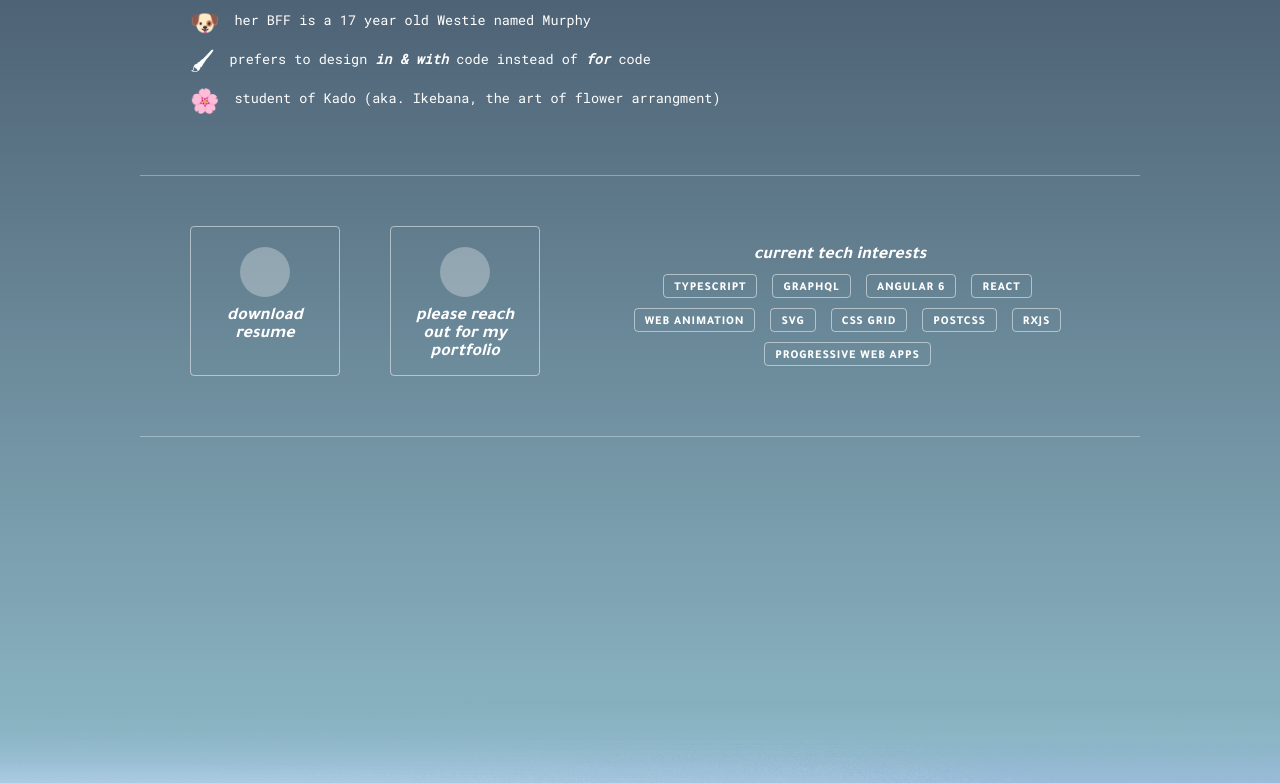
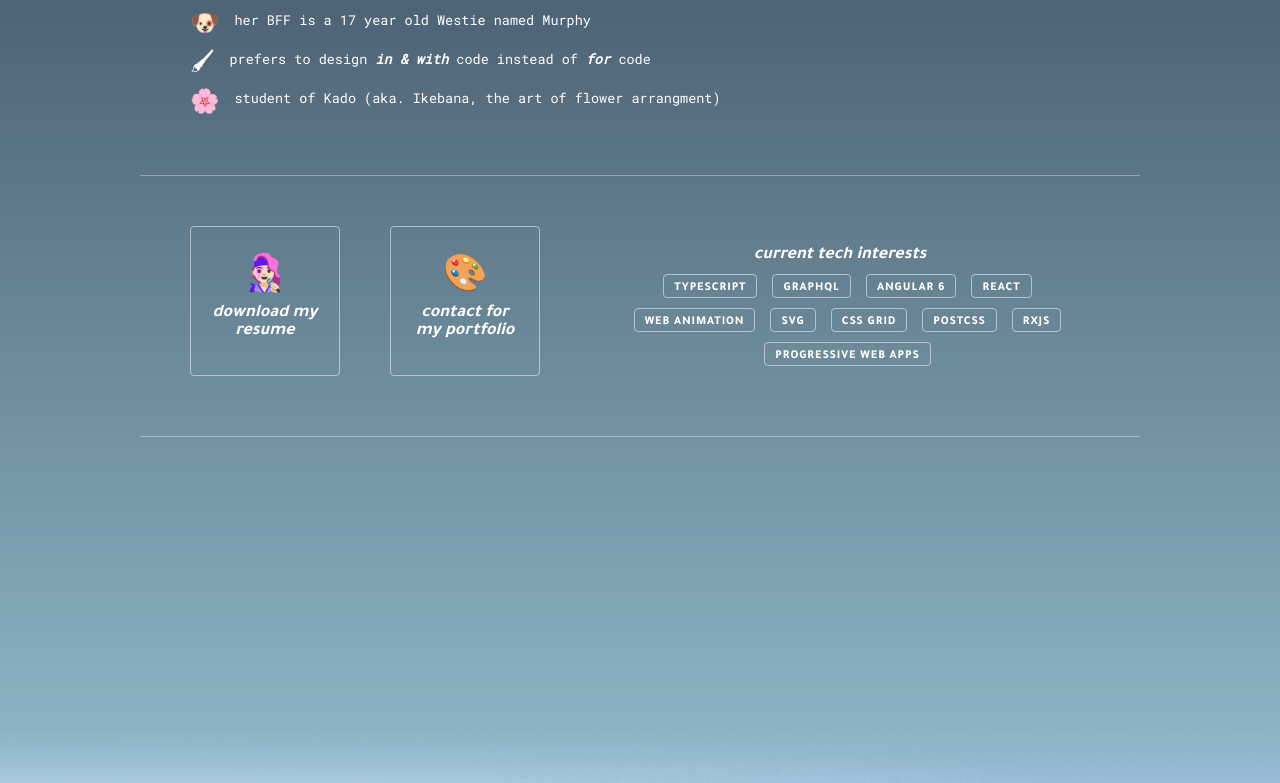
Before and after one commit to seanmcintyre/smcntyr.com, an Angular app: page / in a window 1280 px wide. Shown: the part 662-1445 px from the top of the page. Built offline with nearby package versions, Linux system fonts and the light colour scheme.

Commit message:
animation timings

```diff
--- a/src/app/about/about.component.html
+++ b/src/app/about/about.component.html
@@ -5,8 +5,8 @@
 <!-- <p>She has been incredibly passionate about desing from a young, and she views the discipline far beyond the little shapes on your black mirror or the geometry of a handle thoughtfully selected for a door. Design is cocerned with commuication and interaction of objects—digital and physical. And as the world spins faster, brighter, and louder, she believes the use of design thinking to simplify and elate our environments is of critical importance.</p> -->
 
 <div class="fun">
-  <h3>fun facts about Sean</h3>
   <ul @slideFade>
+    <h3>fun facts about Sean</h3>
     <li>
       <span class="emoji">🧘🏻‍</span>
       <span>buddhist/athe<em>ish</em>, daily meditator</span>
--- a/src/app/about/about.component.scss
+++ b/src/app/about/about.component.scss
@@ -1,15 +1,17 @@
 @keyframes fadeIn {
   0% {
     opacity: 0;
+    transform: scale(0.98);
   }
   100% {
     opacity: 1;
+    transform: scale(1);
   }
 }
 
 :host {
   padding: 50px;
-  animation: fadeIn 400ms 200ms both;
+  //animation: fadeIn 400ms 100ms both;
   text-align: left;
   line-height: 1.6em;
   font-size: 1.2em;
--- a/src/app/about/animations.ts
+++ b/src/app/about/animations.ts
@@ -8,7 +8,7 @@ export const slideFade = trigger('slideFade', [
           transform: 'translateX(-30px)'
         }),
         stagger(55, [
-          animate('340ms 400ms', keyframes([
+          animate('300ms 800ms ease-in-out', keyframes([
             style({opacity: 0, transform: 'translateX(-21px)', offset: 0}),
             style({opacity: 1, transform: 'translateX(8px)',  offset: 0.3}),
             style({opacity: 1, transform: 'translateX(0)',     offset: 1.0})
--- a/src/app/app.component.html
+++ b/src/app/app.component.html
@@ -10,15 +10,15 @@
     <a class="resume"
       href="assets/resume.pdf"
       target="_blank">
-      <div class="icon"></div>
-      <em>download resume</em>
+      <div class="icon">👩🏻‍🎤</div>
+      <em>download my resume</em>
     </a>
 
     <a class="portfolio"
       href="mailto:hello@smcntyr.com"
       target="_blank">
-      <div class="icon"></div>
-      <em>please reach out for my portfolio</em>
+      <div class="icon">🎨</div>
+      <em>contact for my portfolio</em>
     </a>
 
     <span class="current">
--- a/src/app/app.component.scss
+++ b/src/app/app.component.scss
@@ -1,6 +1,24 @@
 @import "~global/tile";
 
 $highlight: rgb(255, 0, 230);
+
+@keyframes fadeInA {
+  0% {
+    opacity: 0;
+    transform: scale(0.99) translateY(3px);
+  }
+  100% {
+    opacity: 1;
+    transform: scale(1);
+  }
+}
+
+h1           { animation: fadeInA 270ms 50ms both ease-in-out }
+.discipline  { animation: fadeInA 270ms 200ms both ease-in-out }
+about        { animation: fadeInA 270ms 300ms both ease-in-out }
+.resume      { animation: fadeInA 270ms 350ms both ease-in-out }
+.portfolio   { animation: fadeInA 270ms 400ms both ease-in-out }
+.current     { animation: fadeInA 270ms 450ms both ease-in-out }
 
 main {
   display: block;
--- a/src/app/stats.scss
+++ b/src/app/stats.scss
@@ -7,11 +7,10 @@
   text-align: center;
 
   .icon {
-    width: 50px;
-    height: 50px;
-    background: rgba(white, 0.3);
-    border-radius: 50%;
-    margin: 0 auto 10px;
+    margin: 0 auto 0;
+    font-size: 2em;
+    line-height: 1.3em;
+    vertical-align: text-top;
   }
 
   .resume,
@@ -41,7 +40,15 @@
       display: inline-block;
       margin: 0 0 0 50px;
       float: left;
-      padding: 20px;
+      padding: 30px 20px;
+      transition: 100ms;
+      background: rgba(white, 0);
+
+      &:hover {
+        transform: scale(1.02) translateY(-1px);
+        border: 1px solid rgba(white, 0.8);
+        background: rgba(white, 0.05);
+      }
   }
 
 }
```
